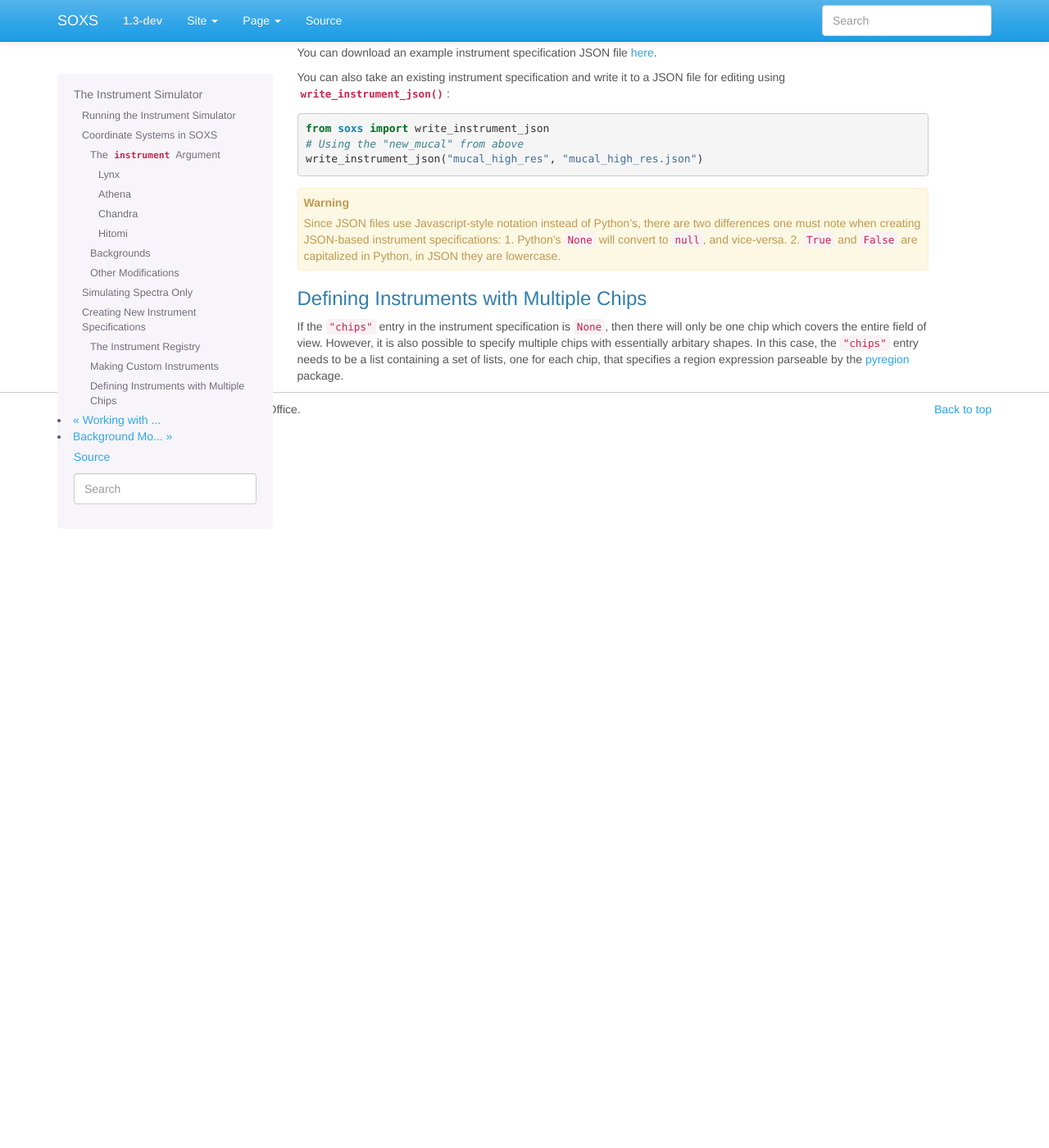
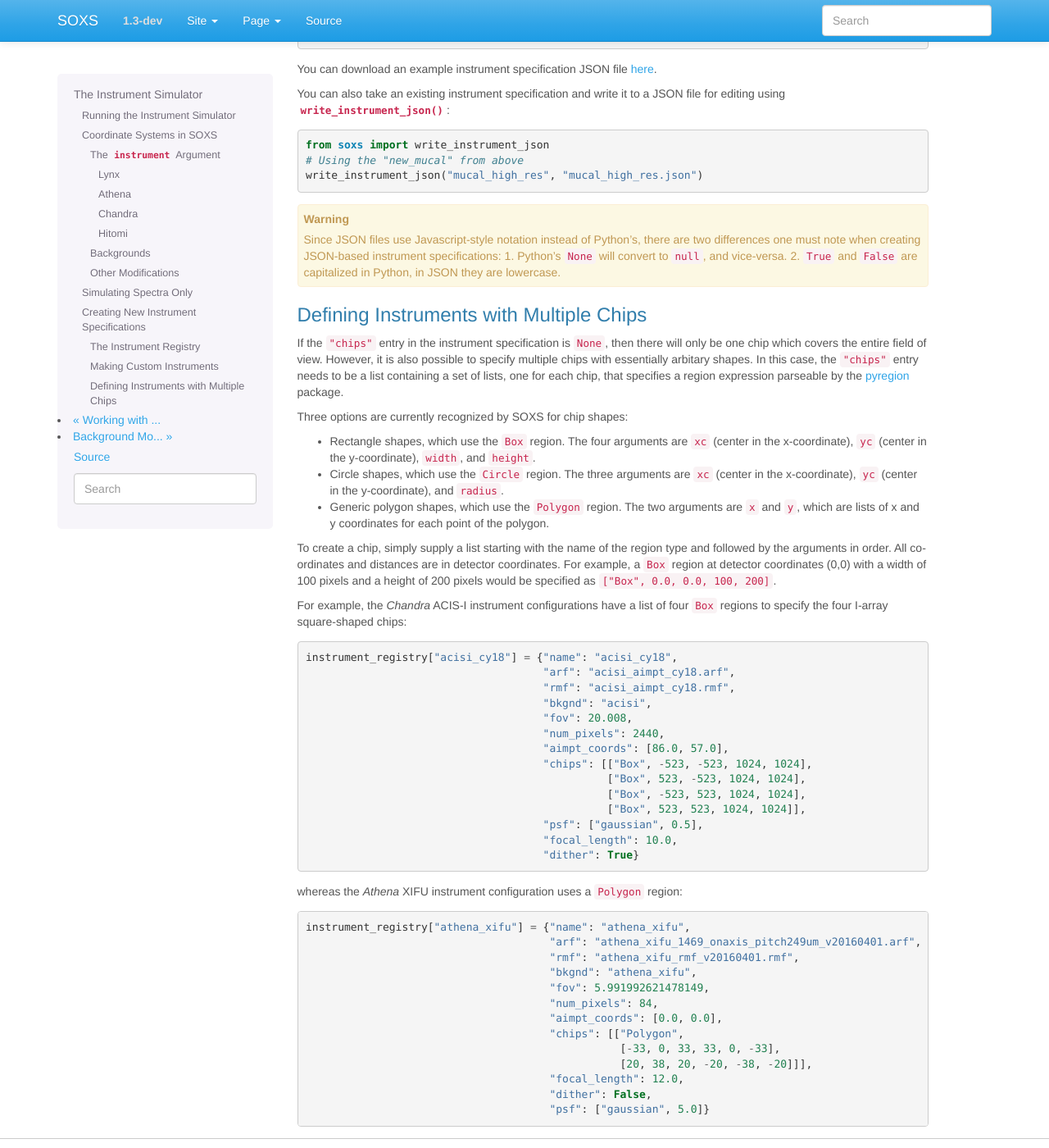
Before and after one commit to lynx-x-ray-observatory/soxs, a Sphinx documentation site: the page built from doc/source/users_guide/instrument.rst, in a window 1280 px wide and 1400 px high, scrolled down 5901 px. Shown: the whole window at 82% size. Built offline with Sphinx 7.4.7, drawn with Linux system fonts in a browser that asks for light colours; before the commit the page ends 6440 px from its top, so only the background shows below that; some of the changed text lies outside the part shown.

Commit message:
Chip docs

```diff
--- a/doc/source/users_guide/instrument.rst
+++ b/doc/source/users_guide/instrument.rst
@@ -314,7 +314,8 @@ The various parts of each instrument specification are:
   or an area within which chips are embedded.
 * ``"num_pixels"``: The number of resolution elements on a side of the field of
   view.
-* ``"chips"``: The specification for multiple chips, if desired.
+* ``"chips"``: The specification for multiple chips, if desired. For more details
+  on how to specify chips, see :ref:`chips`.
 * ``"bkgnd"``: The name of the instrumental background to use, stored in the
   background registry (see :ref:`background` for more details). This can also be
   set to ``None`` for no particle background.
@@ -374,6 +375,8 @@ file for editing using :func:`~soxs.instrument.write_instrument_json`:
     1. Python's ``None`` will convert to ``null``, and vice-versa.
     2. ``True`` and ``False`` are capitalized in Python, in JSON they are lowercase.
 
+.. _chips:
+
 Defining Instruments with Multiple Chips
 ++++++++++++++++++++++++++++++++++++++++
 
@@ -383,3 +386,58 @@ possible to specify multiple chips with essentially arbitary shapes. In this cas
 the ``"chips"`` entry needs to be a list containing a set of lists, one for each
 chip, that specifies a region expression parseable by the
 `pyregion <https://pyregion.readthedocs.io>`_ package.
+
+Three options are currently recognized by SOXS for chip shapes:
+
+* Rectangle shapes, which use the ``Box`` region. The four arguments are ``xc``
+  (center in the x-coordinate), ``yc`` (center in the y-coordinate), ``width``,
+  and ``height``.
+* Circle shapes, which use the ``Circle`` region. The three arguments are ``xc``
+  (center in the x-coordinate), ``yc`` (center in the y-coordinate), and ``radius``.
+* Generic polygon shapes, which use the ``Polygon`` region. The two arguments are
+  ``x`` and ``y``, which are lists of x and y coordinates for each point of the
+  polygon.
+
+To create a chip, simply supply a list starting with the name of the region
+type and followed by the arguments in order. All coordinates and distances are
+in detector coordinates. For example, a ``Box`` region at detector coordinates
+(0,0) with a width of 100 pixels and a height of 200 pixels would be specified
+as ``["Box", 0.0, 0.0, 100, 200]``.
+
+For example, the *Chandra* ACIS-I instrument configurations have a list of four
+``Box`` regions to specify the four I-array square-shaped chips:
+
+.. code-block:: python
+
+    instrument_registry["acisi_cy18"] = {"name": "acisi_cy18",
+                                         "arf": "acisi_aimpt_cy18.arf",
+                                         "rmf": "acisi_aimpt_cy18.rmf",
+                                         "bkgnd": "acisi",
+                                         "fov": 20.008,
+                                         "num_pixels": 2440,
+                                         "aimpt_coords": [86.0, 57.0],
+                                         "chips": [["Box", -523, -523, 1024, 1024],
+                                                   ["Box", 523, -523, 1024, 1024],
+                                                   ["Box", -523, 523, 1024, 1024],
+                                                   ["Box", 523, 523, 1024, 1024]],
+                                         "psf": ["gaussian", 0.5],
+                                         "focal_length": 10.0,
+                                         "dither": True}
+
+whereas the *Athena* XIFU instrument configuration uses a ``Polygon`` region:
+
+.. code-block:: python
+
+    instrument_registry["athena_xifu"] = {"name": "athena_xifu",
+                                          "arf": "athena_xifu_1469_onaxis_pitch249um_v20160401.arf",
+                                          "rmf": "athena_xifu_rmf_v20160401.rmf",
+                                          "bkgnd": "athena_xifu",
+                                          "fov": 5.991992621478149,
+                                          "num_pixels": 84,
+                                          "aimpt_coords": [0.0, 0.0],
+                                          "chips": [["Polygon",
+                                                     [-33, 0, 33, 33, 0, -33],
+                                                     [20, 38, 20, -20, -38, -20]]],
+                                          "focal_length": 12.0,
+                                          "dither": False,
+                                          "psf": ["gaussian", 5.0]}
```
